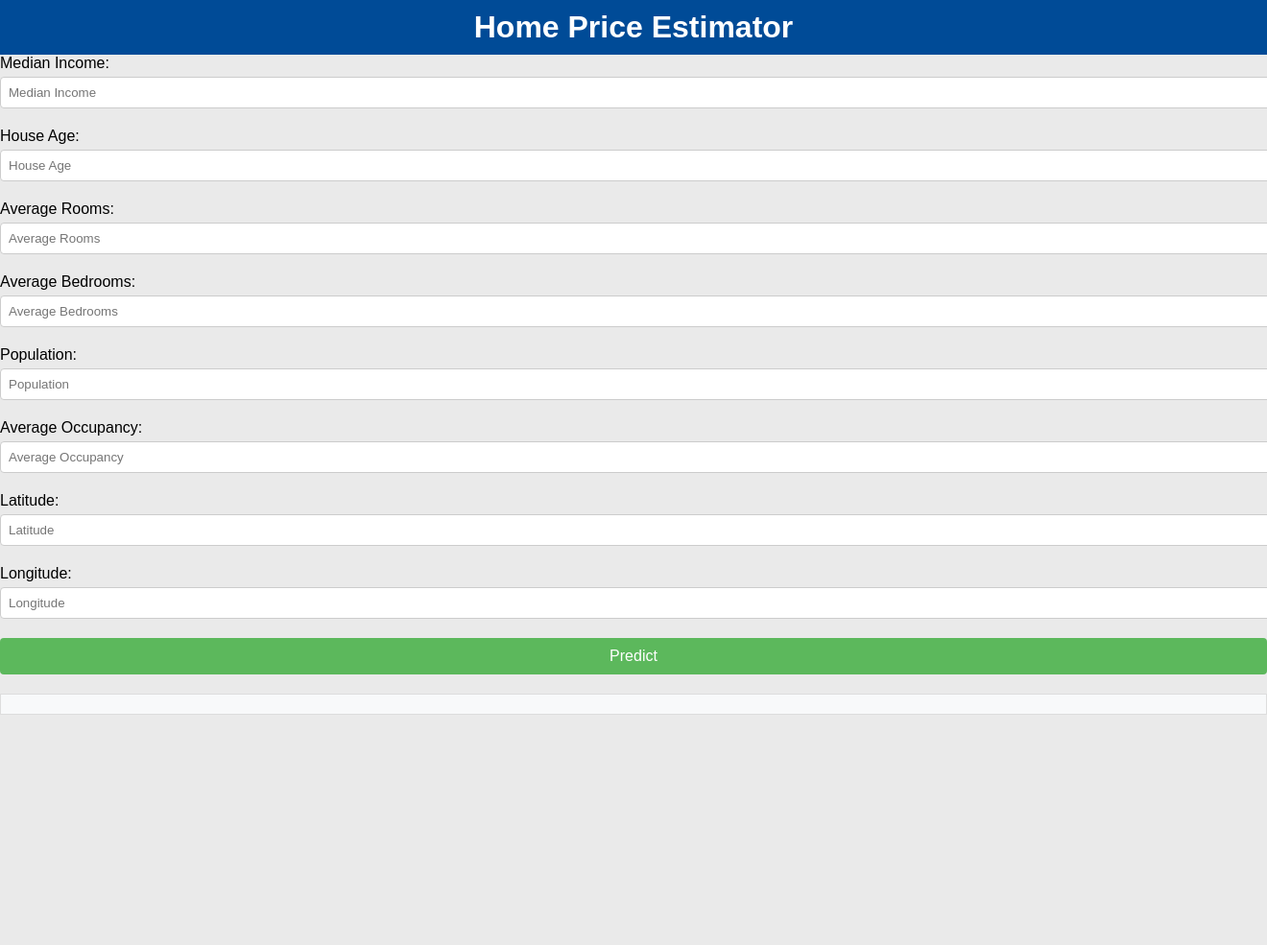
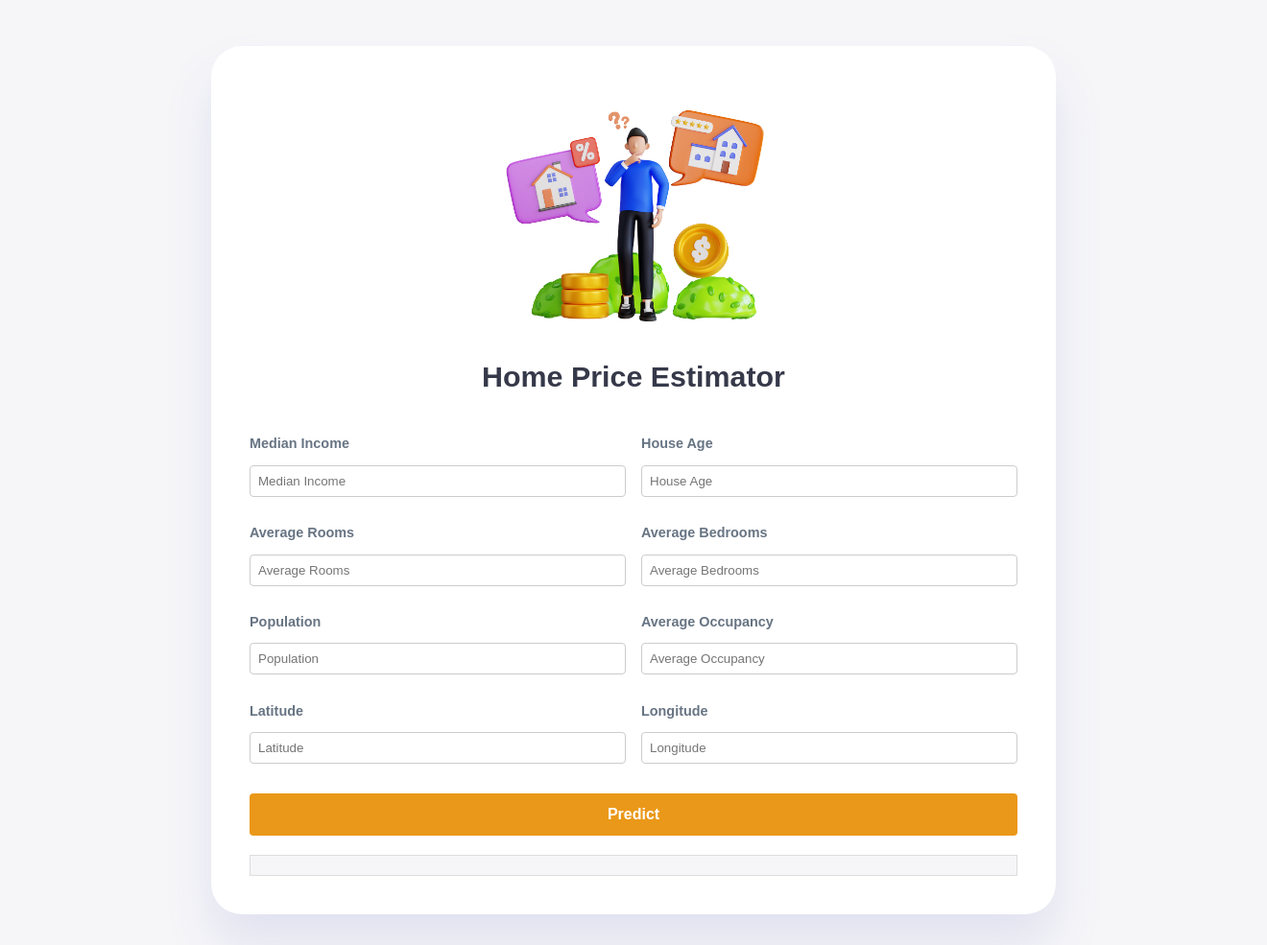
Before and after one commit to MaissaDaas/Mlops-projet, a Flask app: page / in a window 1320 px wide; the page is wider, and only the part inside the window is pictured. Shown: that part at 96% size. Before the commit the page ends 745 px from the top of that part, so only its background shows below. Run offline with Flask 2, Linux system fonts and the light colour scheme; parts of the project's set-up code (start-up, migrations or seed data) failed here and were passed over.

Commit message:
ajouter github/workflows et cicd pipeline + changer desgin

```diff
--- a/app/model.py
+++ b/app/model.py
@@ -1,4 +1,3 @@
-
 import pandas as pd
 from sklearn.datasets import fetch_california_housing
 from sklearn.model_selection import train_test_split
--- a/requirements.txt
+++ b/requirements.txt
@@ -1,4 +1,4 @@
-anyio==4.6.0
+anyio<4.6.0
 argon2-cffi==23.1.0
 argon2-cffi-bindings==21.2.0
 arrow==1.3.0
--- a/static/predict.js
+++ b/static/predict.js
@@ -10,11 +10,11 @@ document.addEventListener("DOMContentLoaded", function() {
         // });
 
         formData.forEach(function(value, key) {
-            var numericValue = parseFloat(value);  // Convertir la valeur en nombre
-            if (!isNaN(numericValue)) {  // Vérifier si la valeur est un nombre
-                requestData[key] = -numericValue;  // Appliquer la négation
+            var numericValue = parseFloat(value);
+            if (!isNaN(numericValue)) {
+                requestData[key] = -numericValue;
             } else {
-                requestData[key] = value;  // Si ce n'est pas un nombre, garder la valeur d'origine
+                requestData[key] = value;
             }
         });
 
--- a/static/style.css
+++ b/static/style.css
@@ -1,26 +1,40 @@
 
 body, html {
-    height: 100%;
     margin: 0;
-    font-family: Arial, sans-serif;
-    background-color: #eaeaea;
+    font-family: 'Poppins', sans-serif;
+    background-color: #f6f6f9;
+    padding: 1rem;
+    display: flex;
+    align-items: center;
+    justify-content: center;
+    text-align: center;
 }
 
 .wrapper {
-    min-height: 100%;
+    background-color: #fff;
+    padding: 2.5rem;
+    border-radius: 2rem;
+    margin-top: 1rem;
+    box-shadow: 0 2rem 3rem rgba(132, 139, 200, 0.18);
+    transition: all .3s ease;
+    width: 50rem;
     position: relative;
-    padding-bottom: 50px; /* Footer height */
 }
 
 header {
-    background-color: #004b97;
     color: #fff;
     padding: 10px 0;
     text-align: center;
 }
 
+header img {
+    width: 18rem;
+}
+
 header h1 {
-    margin: 0;
+    font-weight: 800;
+    font-size: 1.9rem;
+    color: #363949;
 }
 
 .form-container {
@@ -32,62 +46,65 @@ header h1 {
     border-radius: 8px;
 }
 
-.input-group {
-    margin-bottom: 10px;
+.add_h{
+    color: #677483;
+    font-weight: 750;
+    font-size: 0.9rem;
+    align-items: flex-start;
+    text-align: start;
 }
 
-.input-group label {
-    display: block;
-    margin-bottom: 5px;
+.add__inputs {
+    display: flex;
+    gap: 1rem;
+    padding-bottom: 15px;
 }
 
-.input-group input {
+.add__box {
+    flex: 1;
+    position: relative;
+}
+
+.add__input {
     width: 100%;
-    padding: 8px;
-    margin-bottom: 10px;
+    padding: 0.5rem;
     border: 1px solid #ccc;
-    border-radius: 4px;
+    border-radius: 0.25rem;
+    box-sizing: border-box;
+    color: #677483;
+    transition: border-color 0.3s ease;
+}
+
+.add__input:hover,
+.add__input:focus {
+    border-color: #7380ec;
 }
 
 .submit-btn button {
     width: 100%;
-    padding: 10px;
+    margin-top: 1rem;
+    padding: .8rem 1rem;
     border: none;
-    background-color: #5cb85c;
+    background-color: #ea9819;
     color: white;
-    font-size: 16px;
+    font-size: 1rem;
+    font-weight: 550;
     cursor: pointer;
-    border-radius: 4px;
+    border-radius: 0.25rem;
     transition: background-color 0.3s;
 }
 
 .submit-btn button:hover {
-    background-color: #4cae4c;
+    background-color: #77c92a;
 }
 
-footer {
-    position: absolute;
-    width: 100%;
-    height: 50px; /* Footer height */
-    background-color: #333;
-    color: #fff;
-    text-align: center;
-    bottom: 0;
-    left: 0;
-}
-
-footer p {
-    margin: 0;
-    padding: 15px;
-}
-
-/* Add this to your existing style.css content */
 .prediction-result {
     margin-top: 20px;
     padding: 10px;
-    background-color: #f8f9fa;
+    background-color: #f6f6f9;
     border: 1px solid #ddd;
     text-align: center;
     font-size: 1.2em;
-    color: #333;
+    font-weight: 600;
+    color: #363949;
 }
--- a/templates/index.html
+++ b/templates/index.html
@@ -3,53 +3,70 @@
 <head>
     <meta charset="UTF-8">
     <meta name="viewport" content="width=device-width, initial-scale=1.0">
-    <title>Real Estate Price Predictor</title>
+    <title>Home Price Estimator</title>
+    <link rel="icon" href="/static/image1.png" type="image/x-icon">
     <link rel="stylesheet" href="/static/style.css">
     <script src="/static/predict.js"></script>
 </head>
 <body>
     <div class="wrapper">
         <header>
+            <img src="/static/image1.png" alt="">
             <h1>Home Price Estimator</h1>
         </header>
         <main>
             <form id="predictionForm">
-                <div class="input-group">
-                    <label for="MedInc">Median Income:</label>
-                    <input type="text" id="MedInc" name="MedInc" placeholder="Median Income" required>
+
+                <div class="add__inputs">
+                    <div class="add__box">
+                        <h3 class="add_h" for="MedInc">Median Income</h3>
+                        <input type="text" required class="add__input" id="MedInc" name="MedInc" placeholder="Median Income" >
+                    </div>
+                    <div class="add__box">
+                        <h3 class="add_h" for="HouseAge">House Age</h3>
+                        <input type="text" required class="add__input" id="HouseAge" name="HouseAge" placeholder="House Age">
+                    </div>
                 </div>
-                <div class="input-group">
-                    <label for="HouseAge">House Age:</label>
-                    <input type="text" id="HouseAge" name="HouseAge" placeholder="House Age" required>
+
+                <div class="add__inputs">
+                    <div class="add__box">
+                        <h3 class="add_h" for="AveRooms">Average Rooms</h3>
+                        <input type="text" required class="add__input" id="AveRooms" name="AveRooms" placeholder="Average Rooms" >
+                    </div>
+                    <div class="add__box">
+                        <h3 class="add_h" for="AveBedrms">Average Bedrooms</h3>
+                        <input type="text" required class="add__input" id="AveBedrms" name="AveBedrms" placeholder="Average Bedrooms">
+                    </div>
                 </div>
-                <div class="input-group">
-                    <label for="AveRooms">Average Rooms:</label>
-                    <input type="text" id="AveRooms" name="AveRooms" placeholder="Average Rooms" required>
+
+                <div class="add__inputs">
+                    <div class="add__box">
+                        <h3 class="add_h" for="Population">Population</h3>
+                        <input type="text" required class="add__input" id="Population" name="Population" placeholder="Population" >
+                    </div>
+                    <div class="add__box">
+                        <h3 class="add_h" for="AveOccup">Average Occupancy</h3>
+                        <input type="text" required class="add__input" id="AveOccup" name="AveOccup" placeholder="Average Occupancy">
+                    </div>
                 </div>
-                <div class="input-group">
-                    <label for="AveBedrms">Average Bedrooms:</label>
-                    <input type="text" id="AveBedrms" name="AveBedrms" placeholder="Average Bedrooms" required>
+
+                <div class="add__inputs">
+                    <div class="add__box">
+                        <h3 class="add_h" for="Latitude">Latitude</h3>
+                        <input type="text" required class="add__input" id="Latitude" name="Latitude" placeholder="Latitude">
+                    </div>
+                    <div class="add__box">
+                        <h3 class="add_h" for="Longitude">Longitude</h3>
+                        <input type="text" required class="add__input" id="Longitude" name="Longitude" placeholder="Longitude">
+                    </div>
                 </div>
-                <div class="input-group">
-                    <label for="Population">Population:</label>
-                    <input type="text" id="Population" name="Population" placeholder="Population" required>
-                </div>
-                <div class="input-group">
-                    <label for="AveOccup">Average Occupancy:</label>
-                    <input type="text" id="AveOccup" name="AveOccup" placeholder="Average Occupancy" required>
-                </div>
-                <div class="input-group">
-                    <label for="Latitude">Latitude:</label>
-                    <input type="text" id="Latitude" name="Latitude" placeholder="Latitude" required>
-                </div>
-                <div class="input-group">
-                    <label for="Longitude">Longitude:</label>
-                    <input type="text" id="Longitude" name="Longitude" placeholder="Longitude" required>
-                </div>
+
                 <div class="submit-btn">
                     <button type="submit">Predict</button>
                 </div>
+
             </form>
+
             <div id="predictionResult" class="prediction-result"></div>
         </main>
     </div>
```
Also changed, not shown: .github/workflows/ci-cd.yml, static/image1.png (added), static/image2.png (added), 1 other file.
